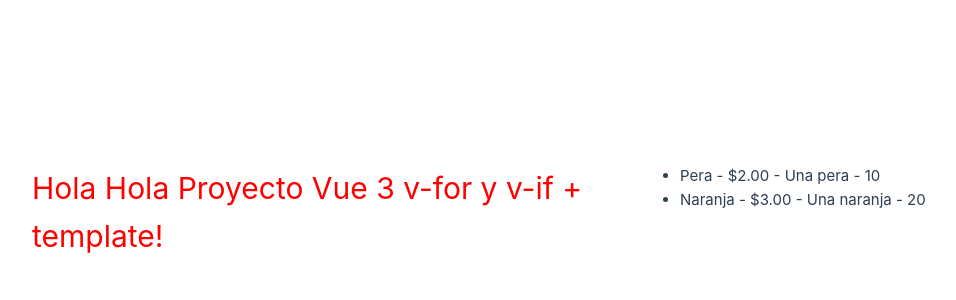
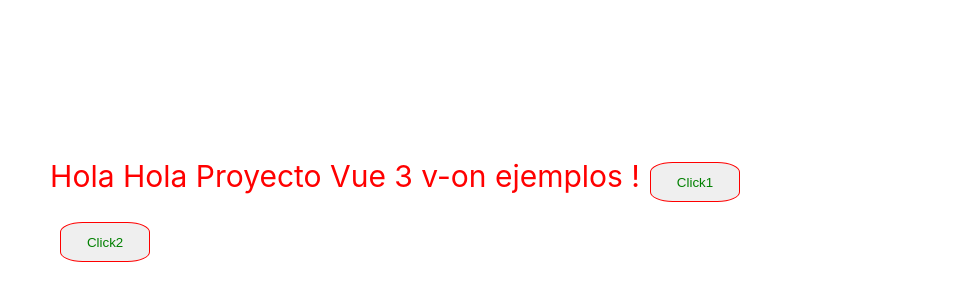
Before and after one commit to daigogeassdark/mi-primer-vue, a Vue app: page / in a window 1280 px wide. Shown: the part 188-488 px from the top of the page, without its empty margins (0-956 px from the left). Built offline with nearby package versions, Linux system fonts and the light colour scheme.

Commit message:
vue 3 + vite ejemplos v-on

```diff
--- a/src/App.vue
+++ b/src/App.vue
@@ -1,38 +1,31 @@
 <script setup>
- const name = 'Hola Proyecto Vue 3 v-for y v-if + template'
- const arrayFrutas = [
-    {
-        name: "Manzana",
-        price: "$1.00",
-        description: "Una manzana",
-        stock: 0,
-    },
-    {
-        name: "Pera",
-        price: "$2.00",
-        description: "Una pera",
-        stock: 10,
-    },
-    {
-        name: "Naranja",
-        price: "$3.00",
-        description: "Una naranja",
-        stock: 20,
-    },
-];
+ const name = 'Hola Proyecto Vue 3 v-on ejemplos '
+
+const click1 = () => {
+  console.log('click')
+}
+const click2 = () => {
+  console.log('click2')
+}
 </script>
 
 <template>
  <h1>Hola {{ name }}!</h1>
-  <ul>
-      <template v-for="item in arrayFrutas" :key="item.name">
-        <li  v-if="item.stock > 0 ">
-          {{ item.name }} - {{ item.price }} - {{ item.description }} - {{ item.stock }}
-        </li>
-      </template>
-  </ul>
+ <!--Click 1 avreviado-->
+  <button @click="click1" class="btn btn-info">Click1</button>
+  <!--Click 2 completo-->
+  <button v-on:click="click2" class="btn btn-sucess">Click2</button>
 </template>
 <style>
+button{
+  margin: 10px;
+  color:green;
+  border: 1px solid red;
+  border-radius: 25%!important;
+  width:90px!important;
+  height: 40px!important; ;
+
+}
 h1 {
   color: red;
 }
```
